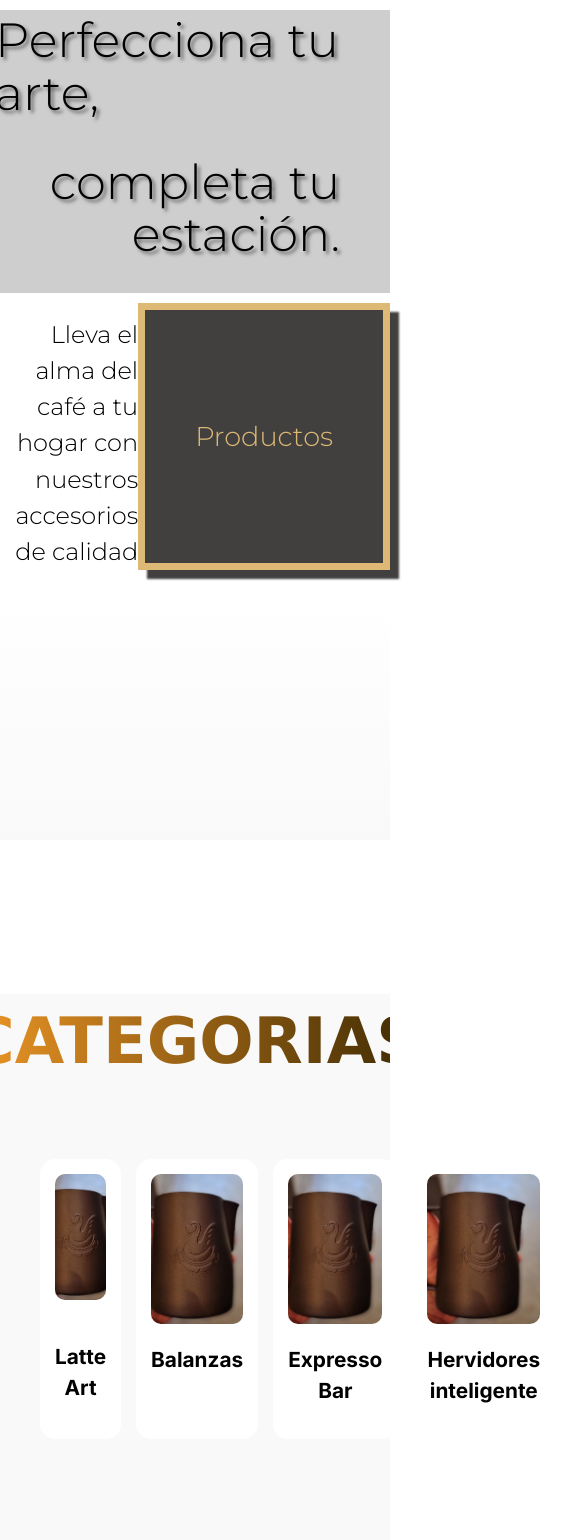
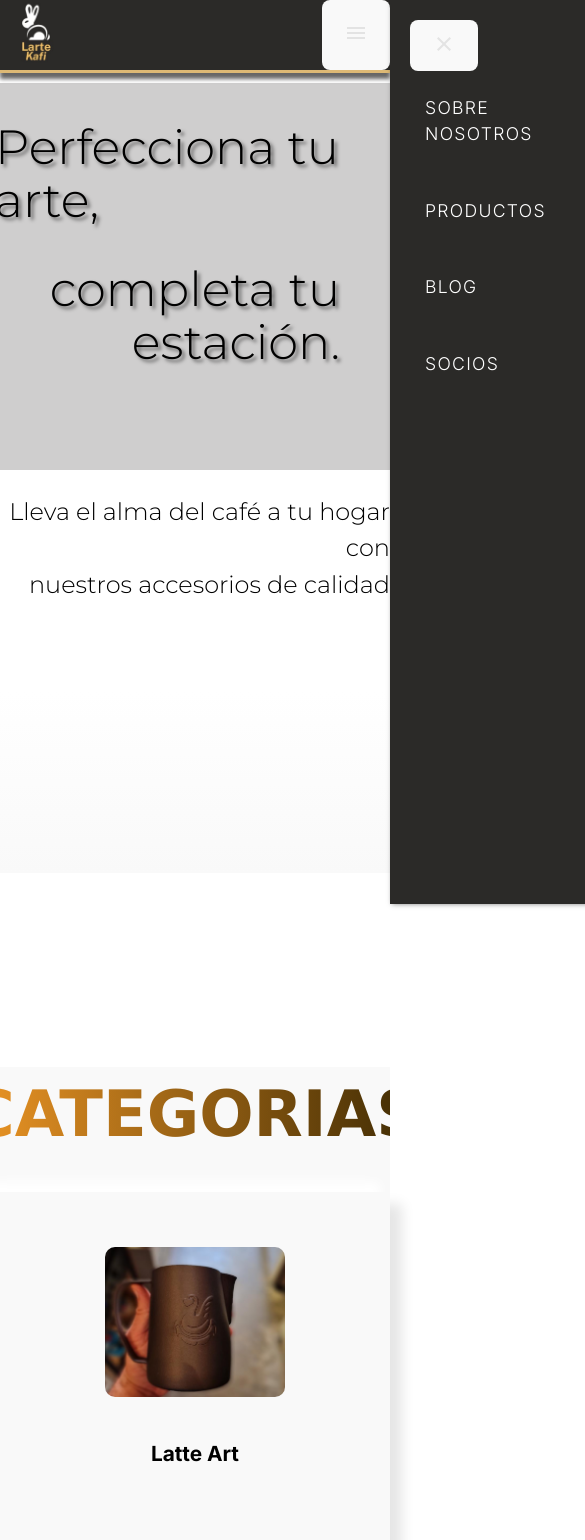
Before and after one commit to Jor1005/LarteKaffi, a React (Vite) app: page /#/ in a window 390 px wide. Shown: the top 1540 px of the page, 585 px wide, since content can reach past the window. Built offline with nearby package versions, Linux system fonts and the light colour scheme.

Commit message:
navbar movil

```diff
--- a/src/componentes/nav/index.jsx
+++ b/src/componentes/nav/index.jsx
@@ -1,27 +1,45 @@
-import "./nav.css"
+import "./nav.css";
 import { Link } from "react-router-dom";
+import { useState } from "react";
+
+function Nav() {
+  const [menuOpen, setMenuOpen] = useState(false);
+
+  return (
+    <header className="navbar">
+      <div className="logo">
+        <Link to="/">
+          <img src="img/logo.png" alt="logo" />
+        </Link>
+      </div>
 
 
+      <button className="open-sidebar-button" onClick={() => setMenuOpen(true)}>
+        <svg xmlns="http://www.w3.org/2000/svg" height="24px" viewBox="0 -960 960 960" width="24px" fill="#e3e3e3">
+          <path d="M120-240v-80h720v80H120Zm0-200v-80h720v80H120Zm0-200v-80h720v80H120Z" />
+        </svg>
+      </button>
 
-function Nav(){
 
-      return <header className="navbar">
-        <div className="logo">
-            <Link to="/">
-            <img  src="img/logo.png" alt='logo'></img>
-            </Link>
-        </div>
+      <nav className={`side-bar ${menuOpen ? "active" : ""}`}>
+        <button className="close-sidebar-button" onClick={() => setMenuOpen(false)}>
+          <svg xmlns="http://www.w3.org/2000/svg" height="24px" viewBox="0 -960 960 960" width="24px" fill="#e3e3e3">
+            <path d="m256-200-56-56 224-224-224-224 56-56 224 224 224-224 56 56-224 224 224 224-56 56-224-224-224 224Z" />
+          </svg>
+        </button>
         <ul className="nav-links">
+          <li><Link to="/" onClick={() => setMenuOpen(false)}>SOBRE NOSOTROS</Link></li>
+          <li><Link to="/tienda" onClick={() => setMenuOpen(false)}>PRODUCTOS</Link></li>
+          <li><Link to="/blog" onClick={() => setMenuOpen(false)}>BLOG</Link></li>
+          <li><Link to="/socios" onClick={() => setMenuOpen(false)}>SOCIOS</Link></li>
+        </ul>
+      </nav>
 
-          <li>SOBRE NOSOTROS</li>
-            <li><Link to="/tienda">PRODUCTOS</Link></li>
-          <li><Link to="/blog">BLOG</Link></li>
-          <li><Link to="/socios">SOCIOS</Link></li>
-        </ul>
-        <div className="lupa">
-          <img src="img/lupa 2.png" alt="lupa" />
-        </div>
-      </header>
-      }
+      <div className="lupa">
+        <img src="img/lupa 2.png" alt="lupa" />
+      </div>
+    </header>
+  );
+}
 
-      export default Nav
+export default Nav;
--- a/src/componentes/nav/nav.css
+++ b/src/componentes/nav/nav.css
@@ -1,3 +1,11 @@
+#sidebar-active{
+  display: none;
+}
+
+ .open-sidebar-button, .close-sidebar-button{
+  display: none;
+
+}
 
 .navbar {
 display: flex;
@@ -18,7 +26,6 @@
 height: 70px;
 box-shadow: 0 6px 4px rgba(0, 0, 0, 0.6);
 }
-
 
 .logo {
 margin: 0px;
@@ -42,7 +49,7 @@
 flex-direction: row;
 justify-content: space-around;
 margin: 0;
-    margin-right: 100px;
+margin-right: 150px;
 
 }
 
@@ -58,10 +65,10 @@
 .nav-links li::after {
 content: '';
 position: absolute;
-    bottom: 20px; /* Espacio debajo del texto */
+bottom: -3px; /* Espacio debajo del texto */
 left: 50%;
 width: 100%;
-    height: 1.5px;
+height: 1px;
 background-color: white; /* Color de la línea */
 transition: transform 0.2s ease;
 transform: translateX(-50%) scaleX(0);
@@ -95,8 +102,73 @@
 background: none;
 }
 
-  @media (max-width: 426px) {
-    .navbar{
+
+
+
+
+
+
+
+
+
+
+
+  @media (max-width: 450px) {
+    .nav-links {
+      display: none;
+    }
+
+    .open-sidebar-button {
+      display: block;
+    }
+
+    .side-bar {
+      position: fixed;
+      top: 0;
+      right: -250px;
+      width: 250px;
+      height: 100vh;
+      background-color: #2B2A28;
+      box-shadow: 2px 0 5px rgba(0, 0, 0, 0.5);
+      padding-top: 60px;
+      display: flex;
+      flex-direction: column;
+      align-items: flex-start;
+      transition: right 0.3s ease-in-out;
+    }
+
+    .side-bar.active {
+      right: 0;
+    }
+
+    .side-bar .nav-links {
+      display: flex;
+      flex-direction: column;
+      gap: 20px;
+      width: 100%;
+      padding: 20px;
+    }
+
+    .side-bar .nav-links li {
+      width: 100%;
+    }
+
+    .side-bar .nav-links li a {
+      display: block;
+      width: 20%;
+      padding: 15px;
+      color: white;
+      text-decoration: none;
+    }
+
+    .close-sidebar-button {
+      display: block;
+      position: absolute;
+      top: 20px;
+      left: 20px;
+    }
+
+    .lupa {
       display: none;
     }
   }
--- a/src/pages/inicio/categorias/index.jsx
+++ b/src/pages/inicio/categorias/index.jsx
@@ -11,7 +11,7 @@ function Productos() {
           </div>
           <div className="producto" id="balanza"><img src="img/latte.png" alt="Latte Art" /> Balanzas</div>
           <div className="producto" id="expresso"><img src="img/latte.png" alt="Latte Art" />Expresso Bar</div>
-          <div className="producto" id="hervidores"><img src="img/latte.png" alt="Latte Art" />Hervidores inteligente</div>
+          <div className="producto" id="hervidores"><img src="img/latte.png" alt="Latte Art" />Hervidores inteligentes</div>
           <div className="producto" id="brewbar"> <img src="img/latte.png" alt="Latte Art" />Brew Bar</div>
         </div>
       </section>
--- a/src/pages/inicio/categorias/productos.css
+++ b/src/pages/inicio/categorias/productos.css
@@ -37,7 +37,6 @@
     padding: 40px;
     gap: 15px;
     background-color: #f9f9f9;
-    border-radius: 20px;
     font-size: 1.3em;
     font-weight: bold;
 }
@@ -46,8 +45,7 @@
 .producto{
     width: 180px; /* Ancho del contenedor */
     height: 250px; /* Alto del contenedor */
-    background-color: rgb(255, 255, 255);
-    border-radius: 15px;
+   border-radius: 15px;
     display: flex;
     flex-direction: column;
     align-items: center;
@@ -77,3 +75,23 @@
     font-size: 1em;
     font-weight: bold;
 }
+
+
+
+@media (max-width: 450px) {
+
+    .productos{
+        height: 100%;
+        background-color: #f9f9f9;
+        color: rgb(62, 37, 4);
+        text-align: center;
+
+    }
+    .categorias{
+        display: flex;
+        box-sizing: border-box;
+        flex-direction: column;
+        align-items: center;
+        box-shadow: 12px 12px 12px rgba(0, 0, 0, 0.1), -10px -10px 10px white;
+    }
+}
--- a/src/pages/inicio/inicio.css
+++ b/src/pages/inicio/inicio.css
@@ -113,7 +113,13 @@
 
 
 @media (max-width: 426px) {
+
+
   .imagen{
     display: none;
   }
+
+  .boton{
+    display: none;
+  }
 }
```
Also changed, not shown: 1 other file (tests, documents, lock files or other folders). Lines whose indentation alone changed are shown as unchanged.
